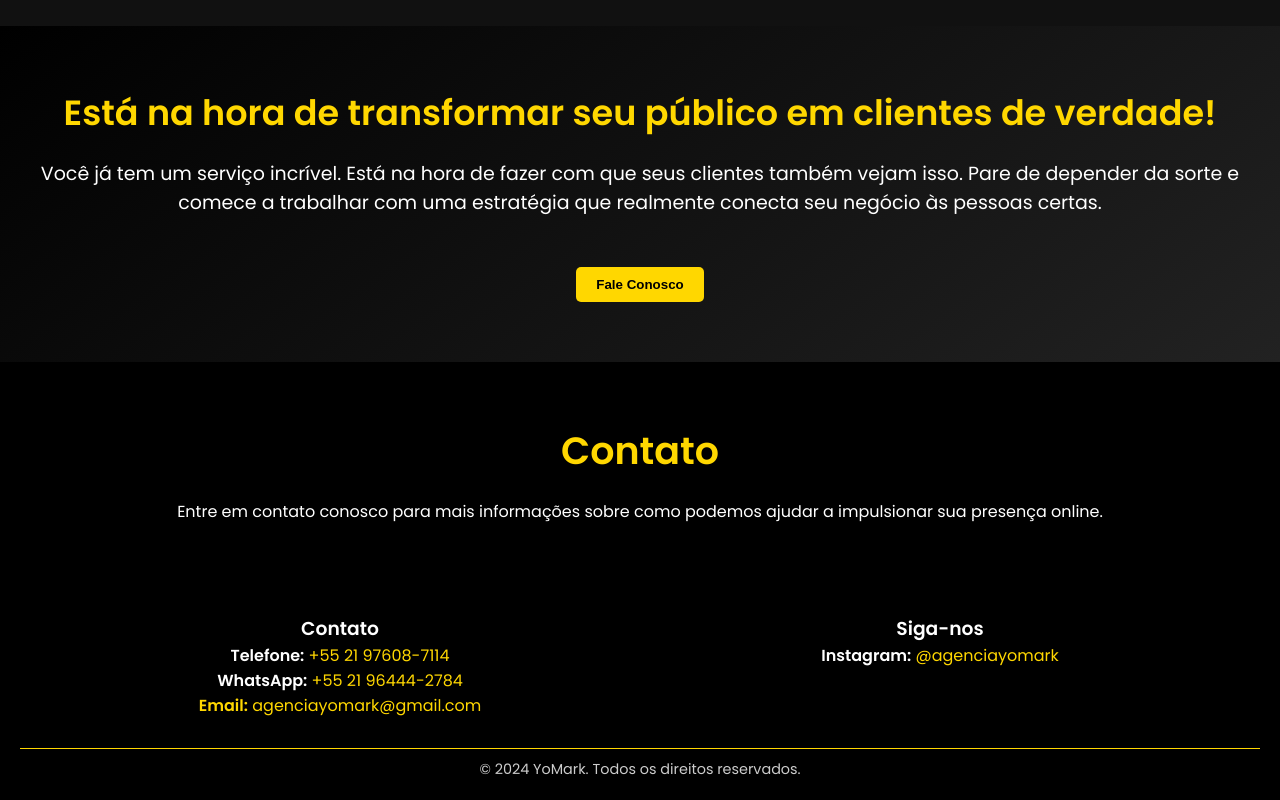
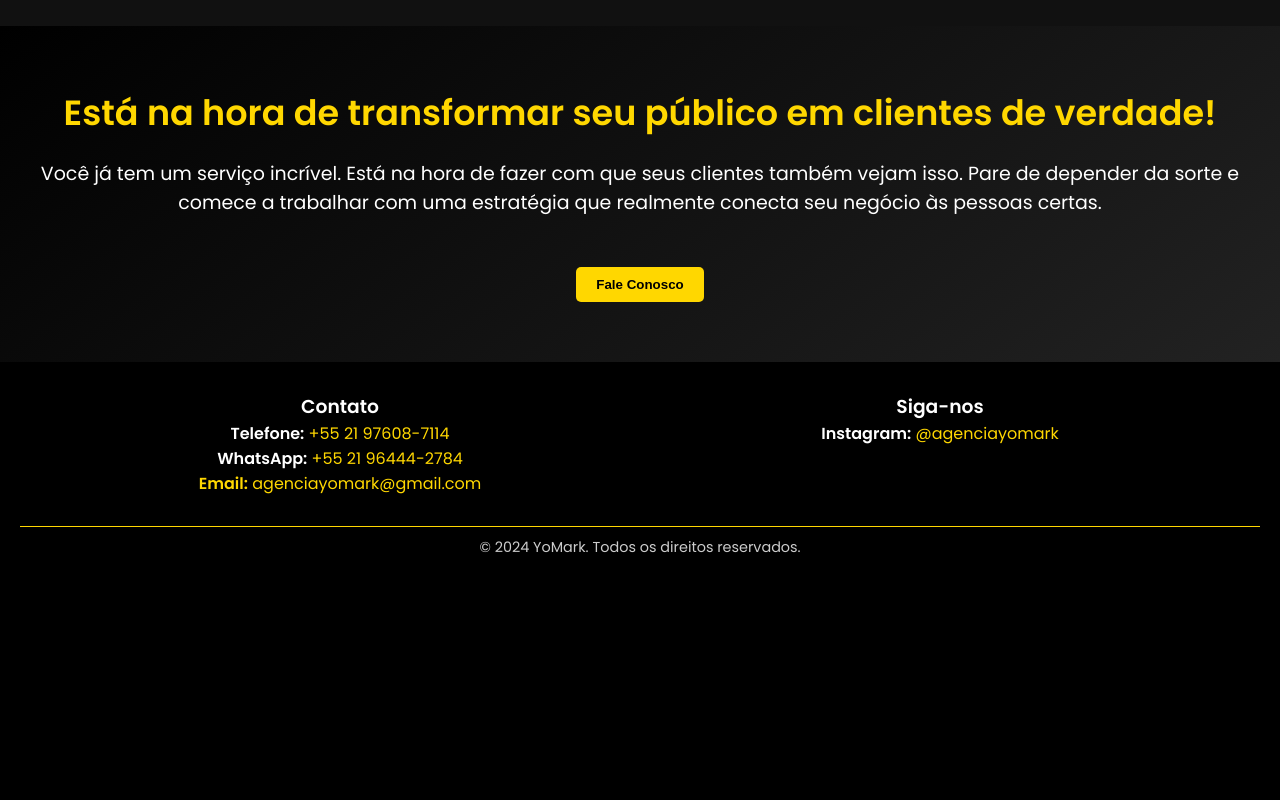
Before and after one commit to CyberrZada/YoMarkPage, a plain HTML site: page index.html in a window 1280 px wide. Shown: the part 2333-3133 px from the top of the page. After the commit the page ends 2911 px from the top, so only its background shows below. Drawn offline with Linux system fonts and the light colour scheme.

Commit message:
Update index.html
sectio de contato excluída

```diff
--- a/index.html
+++ b/index.html
@@ -74,15 +74,12 @@
     <div class="resultados-grid">
         <div class="resultado-item">
             <img src="criativos/ADS-06-MBA-comex.png" alt="Resultado 1">
-
         </div>
         <div class="resultado-item">
             <img src="criativos/criativo-galeao.jpg" alt="Resultado 2">
-
         </div>
         <div class="resultado-item">
             <img src="criativos/Post-Gabriella-Rios-10.png" alt="Resultado 3">
-
         </div>
         <div class="result-item">
             <img src="resultados/resultado 2.jpg" alt="Resultado 4">
@@ -99,13 +96,6 @@
             Você já tem um serviço incrível. Está na hora de fazer com que seus clientes também vejam isso. Pare de depender da sorte e comece a trabalhar com uma estratégia que realmente conecta seu negócio às pessoas certas.
         </p>
         <button class="cta-button" onclick="openPopup()">Fale Conosco</button>
-    </section>
-
-    <!-- Contato Section -->
-    <section id="contact">
-        <h2>Contato</h2>
-        <p>Entre em contato conosco para mais informações sobre como podemos ajudar a impulsionar sua presença online.</p>
-        <!-- Adicione detalhes de contato aqui, como um formulário ou links para redes sociais -->
     </section>
     <script src="script.js"></script>
     <script src="https://smtpjs.com/v3/smtp.js">
```
